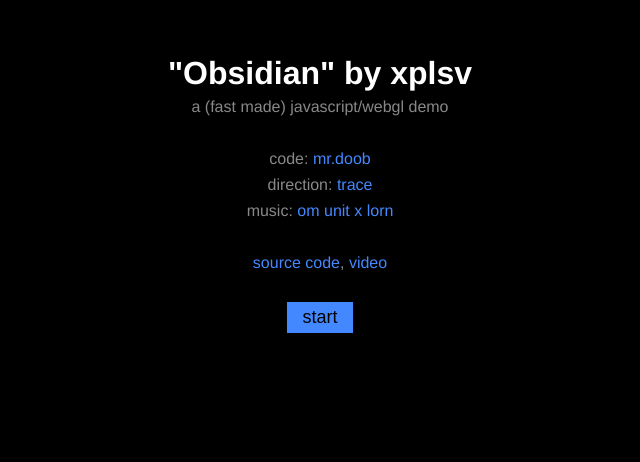
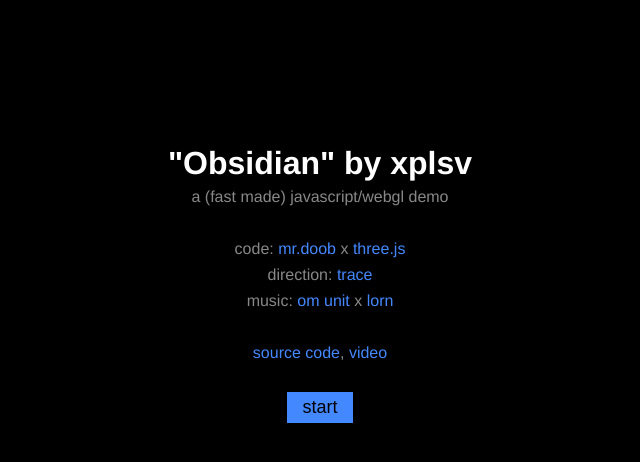
Before and after one commit to xplsv/obsidian, a plain HTML site: page index.html in a window 1280 px wide. Shown: the part 108-570 px from the top of the page, without its empty margins (320-960 px from the left). Drawn offline with Linux system fonts and the light colour scheme.

Commit message:
Launcher layout tweaks. Approaching scene tweaks.

```diff
--- a/index.html
+++ b/index.html
@@ -43,8 +43,10 @@
 
 			#info {
 				position: absolute;
-				width: 100%;
-				top: 160px;
+				width: 360px;
+				height: 300px;
+				left: calc(50% - 180px);
+				top: calc(50% - 150px);
 				text-align: center;
 			}
 		</style>
@@ -204,13 +206,13 @@
 
 			<br /><br />
 
-			code: <a href="http://www.mrdoob.com/" target="_blank">mr.doob</a><br />
+			code: <a href="http://www.mrdoob.com/" target="_blank">mr.doob</a> x <a href="http://threejs.org" target="_blank">three.js</a><br />
 			direction: <a href="http://trace.xplsv.com" target="_blank">trace</a><br />
-			music: <a href="https://soundcloud.com/omunit/om-unit-x-lorn-obsidian" target="_blank">om unit x lorn</a>
+			music: <a href="https://soundcloud.com/omunit" target="_blank">om unit</a> x <a href="https://soundcloud.com/lorn" target="_blank">lorn</a>
 
 			<br /><br />
 
-			<a href="https://github.com/xplsv/obsidian" target="_blank">source code</a>, <a href="http://www.youtube.com/watch?v=sW_fel34VK4"" target="_blank">video</a>
+			<a href="https://github.com/xplsv/obsidian" target="_blank">source code</a>, <a href="http://www.youtube.com/watch?v=sW_fel34VK4" target="_blank">video</a>
 
 			<br /><br />
 
--- a/js/modules/Scene3Module.js
+++ b/js/modules/Scene3Module.js
@@ -114,14 +114,14 @@ var Scene3Module = function () {
 		camera.position.x += Math.max( 0, t - 0.495 ) * 500;
 		camera.lookAt( scene.position );
 
-		sphere1.position.z = t * 700 - 700;
+		sphere1.position.z = t * 700 - 710;
 		sphere1.rotation.x = t * 12;
 		sphere1.rotation.z = t * 12;
 
 		light1.position.z = sphere1.position.z + 50;
 		light1b.position.z = sphere1.position.z - 50;
 
-		sphere2.position.z = t * - 700 + 700;
+		sphere2.position.z = t * - 700 + 710;
 		sphere2.rotation.x = - t * 12;
 		sphere2.rotation.z = - t * 12;
 
```
Also changed, not shown: 1 other file.
